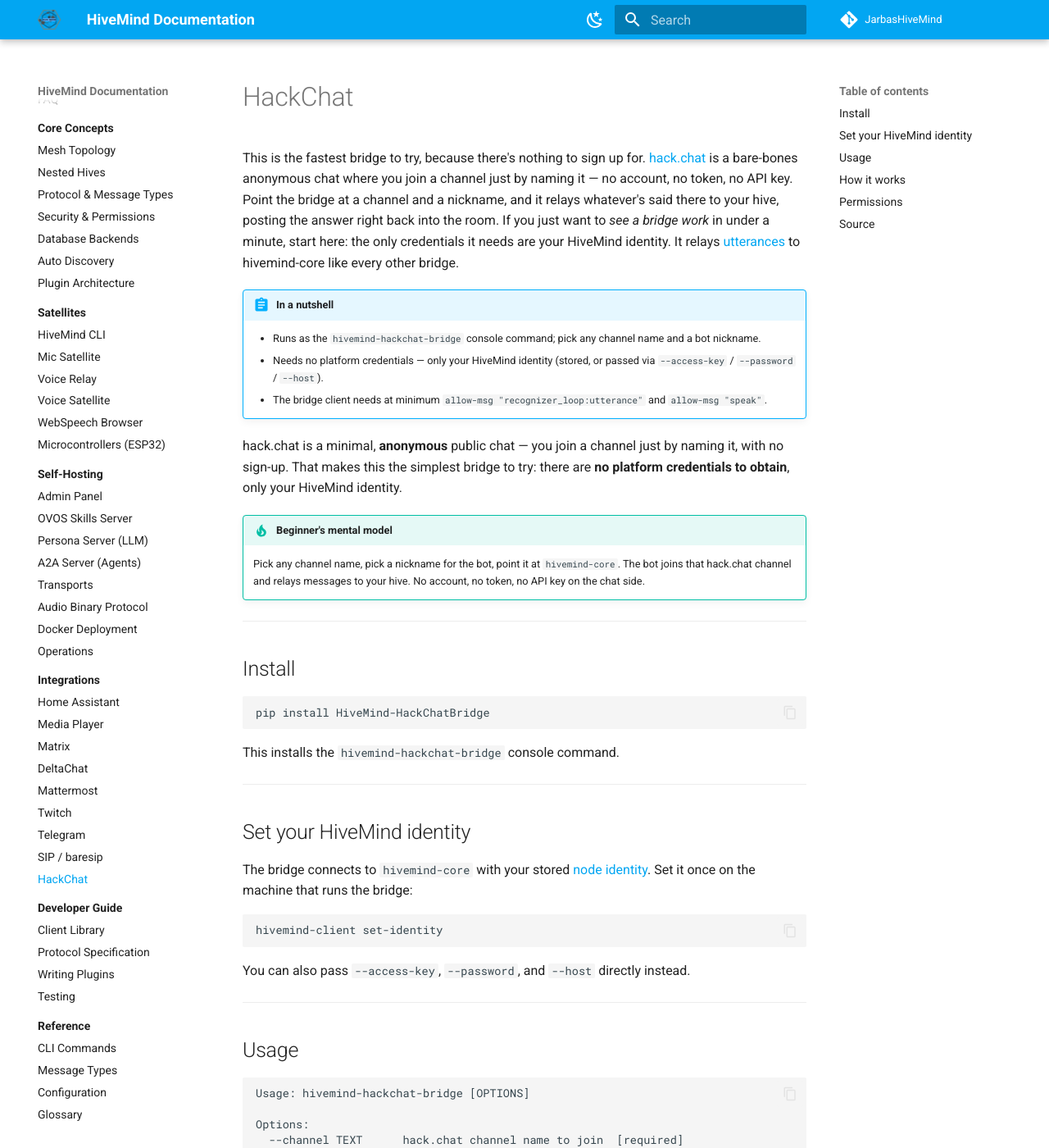
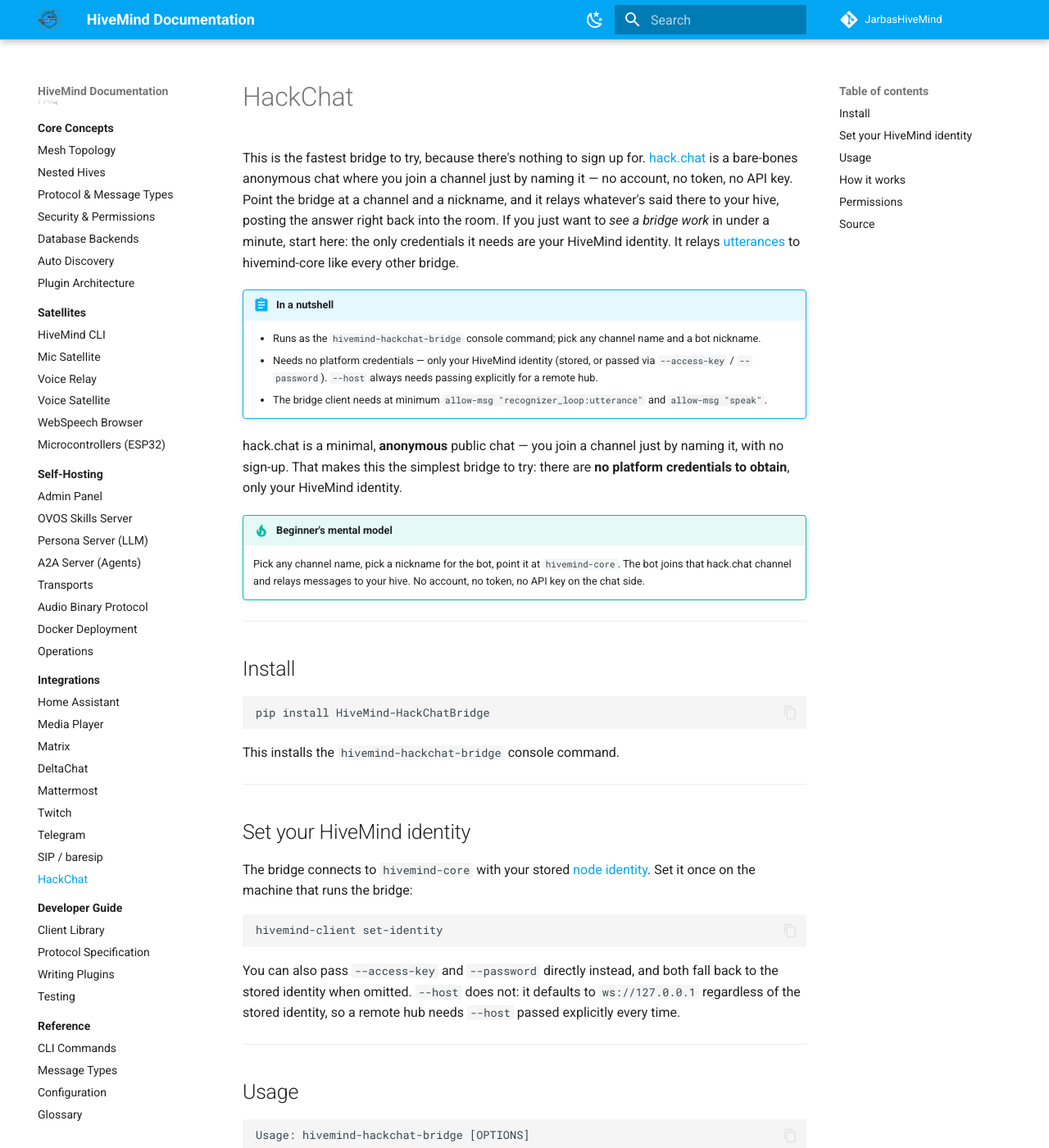
Before and after one commit to JarbasHiveMind/HiveMind-community-docs, an MkDocs documentation site: the page built from docs/integrations/hackchat.md, in a window 1280 px wide and 1400 px high. Shown: the whole window at 82% size. Built offline with MkDocs 1.6.1 and Material for MkDocs 9.7.7, drawn with Linux system fonts in a browser that asks for light colours.

Commit message:
fix: MA repos no longer private; hackchat --host doesn't fall back to identity
ovos-skill-music-assistant and ovos-media-plugin-mass flipped public
(verified live via gh api) -- corrected the stale "private repo,
collaborator access only" framing on media-player.md and
home-assistant.md, linking both instead.

hackchat.md claimed --host falls back to the stored identity like
--access-key/--password. It doesn't: verified against
HiveMind-HackChatBridge's __main__.py, --host defaults to a truthy
"ws://127.0.0.1" (unlike the other two, which default to None), so
the stored identity's host is never consulted. A remote hub needs
--host passed explicitly every time. Corrected both the nutshell and
body text.

Co-Authored-By: Claude Fable 5 <noreply@anthropic.com>

````diff
--- a/docs/integrations/hackchat.md
+++ b/docs/integrations/hackchat.md
@@ -10,7 +10,7 @@ to hivemind-core like every other bridge.
 
 !!! abstract "In a nutshell"
     - Runs as the `hivemind-hackchat-bridge` console command; pick any channel name and a bot nickname.
-    - Needs no platform credentials — only your HiveMind identity (stored, or passed via `--access-key` / `--password` / `--host`).
+    - Needs no platform credentials — only your HiveMind identity (stored, or passed via `--access-key` / `--password`). `--host` always needs passing explicitly for a remote hub.
     - The bridge client needs at minimum `allow-msg "recognizer_loop:utterance"` and `allow-msg "speak"`.
 
 hack.chat is a minimal, **anonymous** public chat — you join a channel just by naming
@@ -44,7 +44,10 @@ the bridge:
 hivemind-client set-identity
 ```
 
-You can also pass `--access-key`, `--password`, and `--host` directly instead.
+You can also pass `--access-key` and `--password` directly instead, and both fall back
+to the stored identity when omitted. `--host` does not: it defaults to
+`ws://127.0.0.1` regardless of the stored identity, so a remote hub needs `--host`
+passed explicitly every time.
 
 ---
 
````
Also changed, not shown: docs/integrations/home-assistant.md (+2 -2 lines), docs/integrations/media-player.md (+2 -2 lines).
